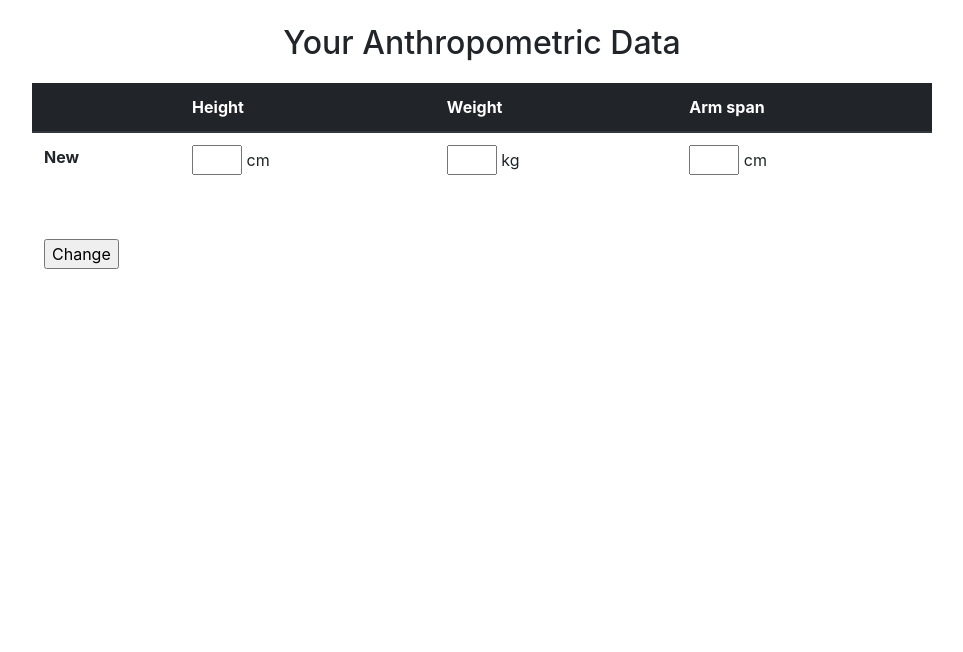
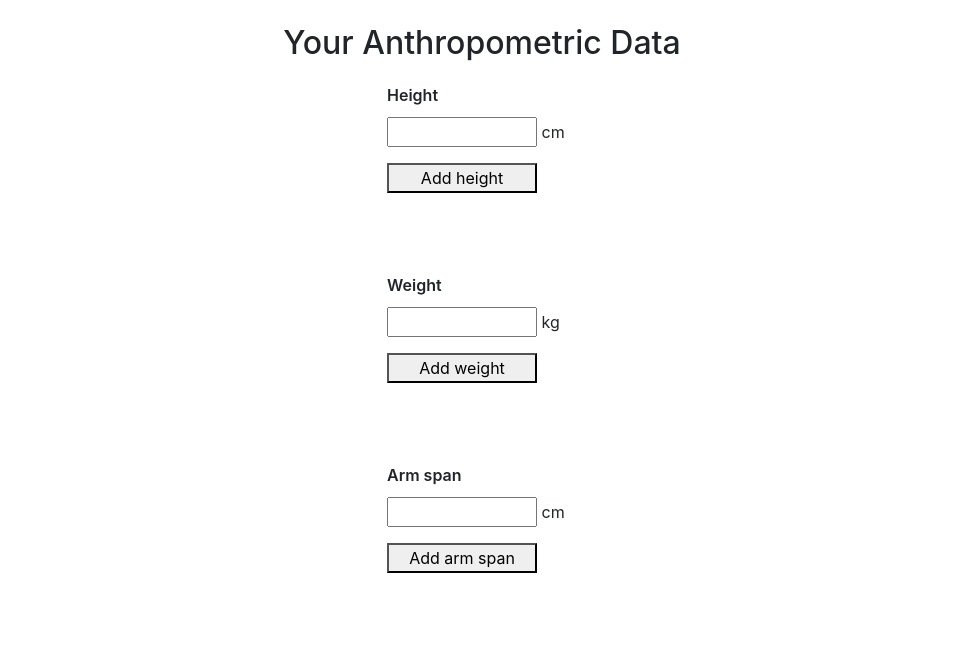
Before and after one commit to sainikumara/morpho, a Flask app: template application/templates/auth/user_data.html in a window 1280 px wide. Shown: the part 63-715 px from the top of the page, without its empty margins (158-1121 px from the left). Run offline with Flask 2, Linux system fonts and the light colour scheme; the template is opened without the code that fills it: values named after a table or form of the project are taken from there, others are empty; some libraries are stand-ins or nearby versions.

Commit message:
muuta mittojen muokkaus tehtäväksi yksitellen

```diff
--- a/application/auth/forms.py
+++ b/application/auth/forms.py
@@ -15,9 +15,19 @@ class NewUserForm(FlaskForm):
     class Meta:
         csrf = False
 
-class UserDataForm(FlaskForm):
+class UserHeightForm(FlaskForm):
     new_height = IntegerField("Height", [validators.NumberRange(min=40, max=300)])
+
+    class Meta:
+        csrf = False
+
+class UserWeightForm(FlaskForm):
     new_weight = IntegerField("Weight", [validators.NumberRange(min=10, max=300)])
+
+    class Meta:
+        csrf = False
+
+class UserArmSpanForm(FlaskForm):
     new_arm_span = IntegerField("Arm Span", [validators.NumberRange(min=40, max=300)])
 
     class Meta:
--- a/application/static/css/main.css
+++ b/application/static/css/main.css
@@ -1,24 +1,99 @@
-.table                              { max-width: 100vw; }
-.table th                           { max-width: 150px !important; }
-.table td.xl                        { display: none; }
-.table tr.xs td                     { padding-top: 0; padding-bottom: 1rem; text-align: left; }
-table td.narrow-input input         { max-width: 50px; }
+/* navbar */
+.navbar-dark .navbar-nav .nav-link,
+.navbar-dark .form-inline a {
+  color: #ced4da;
+  font-size: 1.1rem;
+}
+.navbar-dark .navbar-nav .nav-link:hover,
+.navbar-dark .form-inline a:hover {
+  color: #09ded4;
+  text-decoration: none;
+}
+.navbar-dark .navbar-brand:focus,
+.navbar-dark .navbar-brand:hover {
+  color: #09ded4;
+}
+.navbar-dark .navbar-brand {
+  font-weight: 500;
+  padding-top: 0;
+}
+
+/* general content */
+h2 {
+  text-align: center;
+  margin-bottom: 20px;
+}
+.container {
+  max-width: 100vw;
+}
+.centered {
+  text-align: center;
+}
+
+/* tables */
+.table {
+  max-width: 100vw;
+}
+.table th {
+  max-width: 150px !important;
+}
+.table td.xl {
+  display: none;
+}
+.table tr.xs td {
+  padding-top: 0;
+  padding-bottom: 1rem;
+  text-align: left;
+}
 @media only screen and (min-width: 900px) {
-  .table                            { width: 900px; margin-left: auto; margin-right: auto; }
-  .table td.xl                      { display: inline-block; }
-  .table tr.xs                      { display: none; }
+  .table {
+    width: 900px;
+    margin-left: auto;
+    margin-right: auto;
+  }
+  .table td.xl {
+    display: inline-block;
+  }
+  .table tr.xs {
+    display: none;
+  }
 }
-.table td, .table th                { border-top: none; }
-.navbar-dark .navbar-nav .nav-link,
-.navbar-dark .form-inline a         { color: #ced4da; font-size: 1.1rem; }
-.navbar-dark .navbar-nav .nav-link:hover,
-.navbar-dark .form-inline a:hover   { color: #09ded4; text-decoration: none; }
-.navbar-dark .navbar-brand:focus,
-.navbar-dark .navbar-brand:hover    { color: #09ded4; }
-.navbar-dark .navbar-brand          { font-weight: 500; padding-top: 0; }
-h2                                  { text-align: center; margin-bottom: 20px; }
-.container                          { max-width: 100vw; }
-form.small-form                     { max-width: 360px; margin-left: auto; margin-right: auto; }
-.centered                           { text-align: center; }
-ul li                               { list-style: none; padding-bottom: 5px; }
-ul                                  { padding: 0; }
+.table td,
+.table th {
+  border-top: none;
+}
+
+/* forms */
+form.small-form {
+  max-width: 360px;
+  margin-left: auto;
+  margin-right: auto;
+}
+#user-data-form {
+  display: flex;
+  flex-direction: column;
+}
+#user-data-form .user-data-item {
+    width: 190px;
+    height: 190px;
+    margin: auto;
+}
+#user-data-form input {
+    margin-top: 10px;
+    width: 150px;
+}
+#user-data-form button {
+    width: 150px;
+}
+.form-header {
+    font-weight: 600;
+}
+
+/* lists */
+ul li {
+  list-style: none;
+  padding-bottom: 5px;
+}
+ul {
+  padding: 0;
+}
--- a/application/templates/auth/user_data.html
+++ b/application/templates/auth/user_data.html
@@ -1,66 +1,78 @@
 {% extends "layout.html" %} {% block body %}
 
 <h2>Your Anthropometric Data</h2>
-
-<form method="POST" action="{{ url_for('user_data') }}">
-  <table class="table">
-    <thead class="thead-dark">
-      <tr>
-        <th></th>
-        <th scope="col">
-          Height
-        </th>
-        <th scope="col">
-          Weight
-        </th>
-        <th scope="col">
-          Arm span
-        </th>
-      </tr>
-    </thead>
-    {% if user.get_height() or user.get_weight() or user.get_arm_span() %}
-    <tr>
-      <th scope="row">Current</th>
-      <td>{{ user.get_height() }} cm</td>
-      <td>{{ user.get_weight() }} kg</td>
-      <td>{{ user.get_arm_span() }} cm</td>
-    </tr>
-    {% endif %}
-    <tr>
-      <th scope="row">New</th>
-      <td class="narrow-input">{{ form.new_height }} cm</td>
-      <td class="narrow-input">{{ form.new_weight }} kg</td>
-      <td class="narrow-input">{{ form.new_arm_span }} cm</td>
-    </tr>
-    <tr>
-      <td></td>
-      <td>
+<div id="user-data-form">
+  <div class="user-data-item" id="height-form">
+    <form form method="POST" action="{{ url_for('user_height') }}">
+      <div class="form-header">Height</div>
+      {% if user.get_height() %}
+      <div>Current height: {{ user.get_height() }} cm</div>
+      {% endif %}
+      <div>{{ height_form.new_height }} cm</div>
+      <div>
         <ul>
-          {% for error in form.new_height.errors %}
+          {% for error in height_form.new_height.errors %}
           <li>{{ error }}</li>
           {% endfor %}
         </ul>
-      </td>
-      <td>
+      </div>
+      <div>
+        {% if user.get_height() %}
+        <button type="submit">Change height</button>
+        {% else %}
+        <button type="submit">Add height</button>
+        {% endif %}
+      </div>
+    </form>
+  </div>
+
+  <div class="user-data-item" id="weight-form">
+    <form form method="POST" action="{{ url_for('user_weight') }}">
+      <div class="form-header">Weight</div>
+      {% if user.get_weight() %}
+      <div>Current weight: {{ user.get_weight() }} kg</div>
+      {% endif %}
+      <div>{{ weight_form.new_weight }} kg</div>
+      <div>
         <ul>
-          {% for error in form.new_weight.errors %}
+          {% for error in weight_form.new_weight.errors %}
           <li>{{ error }}</li>
           {% endfor %}
         </ul>
-      </td>
-      <td>
+      </div>
+      <div>
+        {% if user.get_weight() %}
+        <button type="submit">Change weight</button>
+        {% else %}
+        <button type="submit">Add weight</button>
+        {% endif %}
+      </div>
+    </form>
+  </div>
+
+  <div class="user-data-item" id="arm-span-form">
+    <form form method="POST" action="{{ url_for('user_arm_span') }}">
+      <div class="form-header">Arm span</div>
+      {% if user.get_arm_span() %}
+      <div>Current arm span: {{ user.get_arm_span() }} cm</div>
+      {% endif %}
+      <div>{{ arm_span_form.new_arm_span }} cm</div>
+      <div>
         <ul>
-          {% for error in form.new_arm_span.errors %}
+          {% for error in arm_span_form.new_arm_span.errors %}
           <li>{{ error }}</li>
           {% endfor %}
         </ul>
-      </td>
-    </tr>
-    <tr>
-      <td colspan="6">
-        <input type="submit" value="Change" />
-      </td>
-    </tr>
-  </table>
-</form>
+      </div>
+      <div>
+        {% if user.get_arm_span() %}
+        <button type="submit">Change arm span</button>
+        {% else %}
+        <button type="submit">Add arm span</button>
+        {% endif %}
+      </div>
+    </form>
+  </div>
+</div>
+
 {% endblock %}
```
Also changed, not shown: application/auth/views.py (+56 -7 lines).
